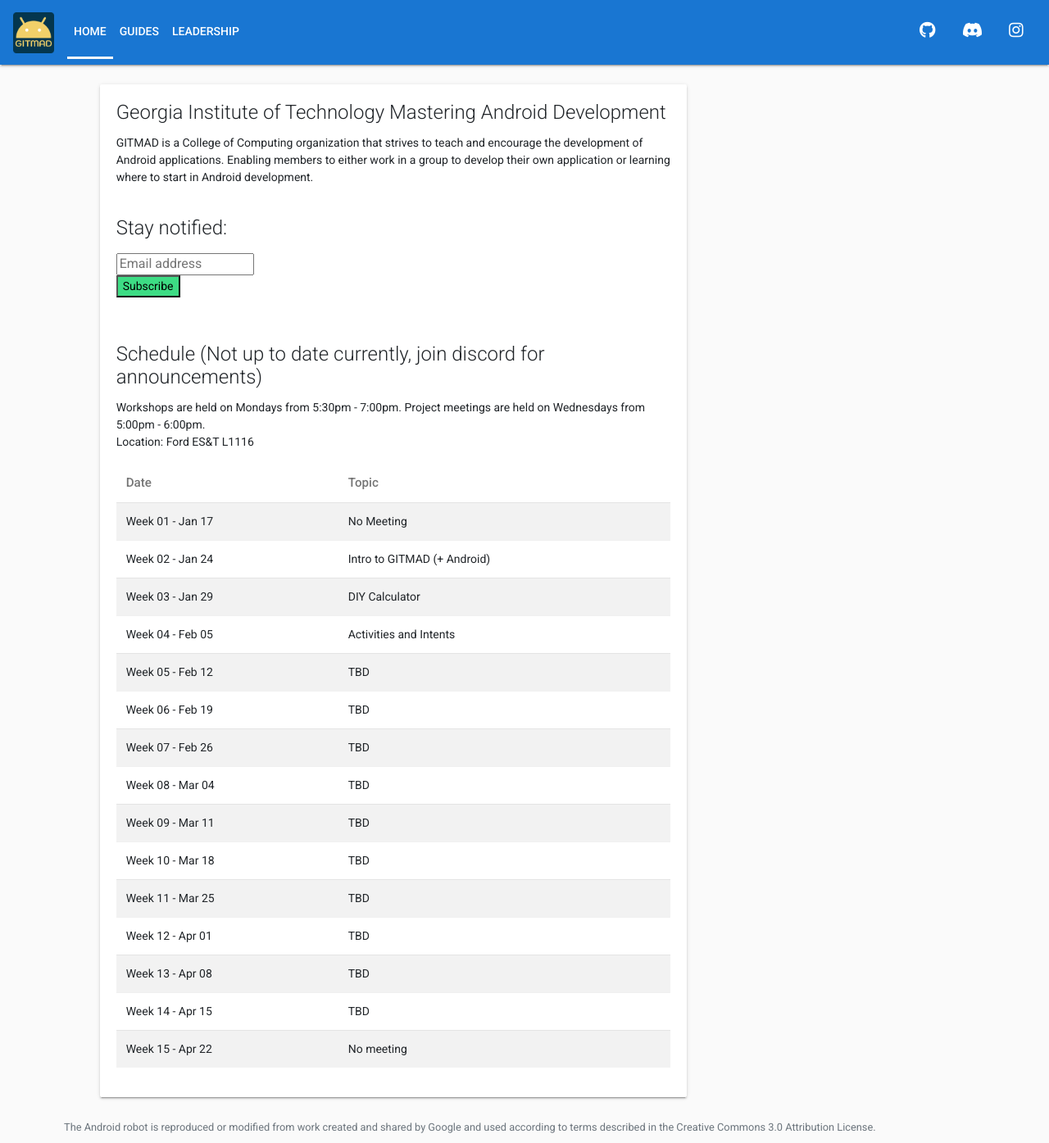
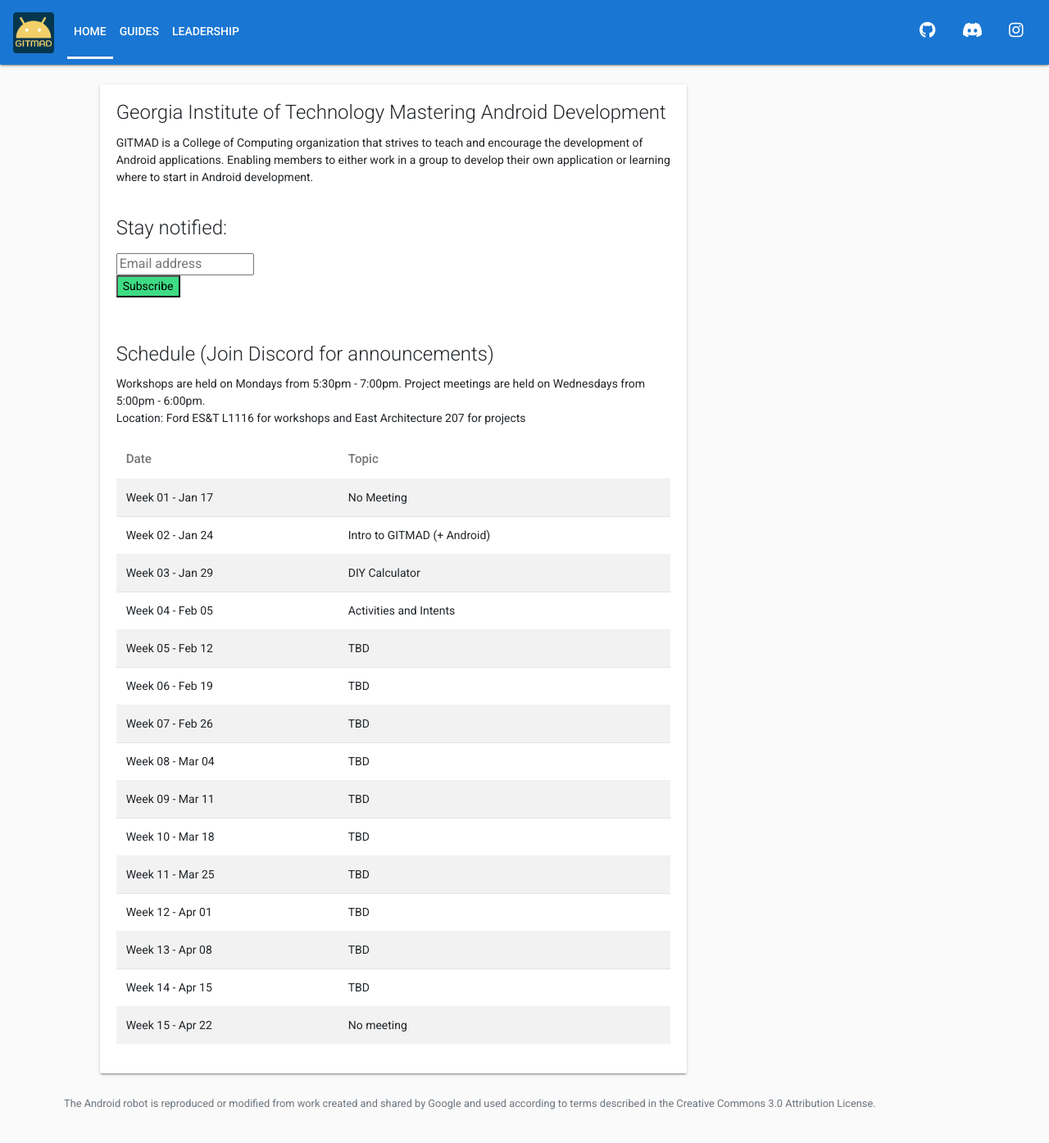
Before and after one commit to git-mad/gitmad.github.io, a Jekyll site: the page built from index.html, in a window 1280 px wide. Shown: the whole page at 82% size. Built offline with Jekyll 4.4.1, drawn with Linux system fonts in a browser that asks for light colours; nearby versions of some CDN libraries; comment, search, counter and statistics services are not loaded; after the commit the page ends 1366 px from its top, so only the background shows below that.

Commit message:
Add location

```diff
--- a/index.html
+++ b/index.html
@@ -46,8 +46,8 @@
                </p>
                <!-- End Mailchimp Signup Form -->
                <br>
-               <h5 class="card-title">Schedule (Not up to date currently, join discord for announcements)</h5>
-               <p class="card-text">Workshops are held on Mondays from 5:30pm - 7:00pm. Project meetings are held on Wednesdays from 5:00pm - 6:00pm.<br/>Location: Ford ES&T L1116</p>
+               <h5 class="card-title">Schedule (Join Discord for announcements)</h5>
+               <p class="card-text">Workshops are held on Mondays from 5:30pm - 7:00pm. Project meetings are held on Wednesdays from 5:00pm - 6:00pm.<br/>Location: Ford ES&T L1116 for workshops and East Architecture 207 for projects</p>
                <table class="table table-striped">
                   <thead>
                      <tr>
```
